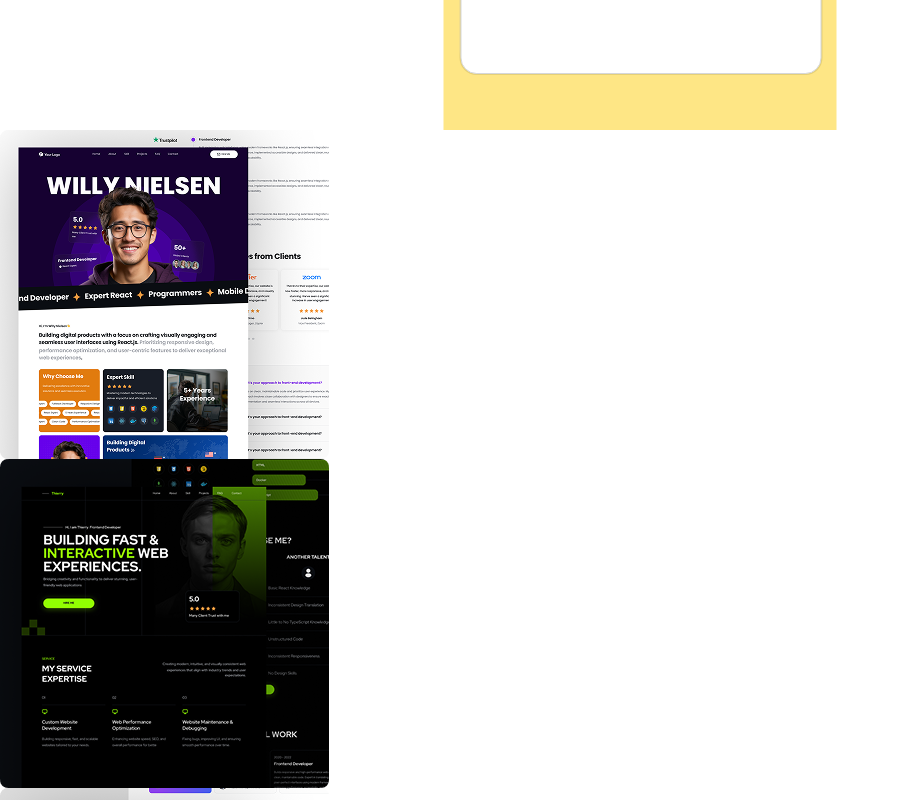
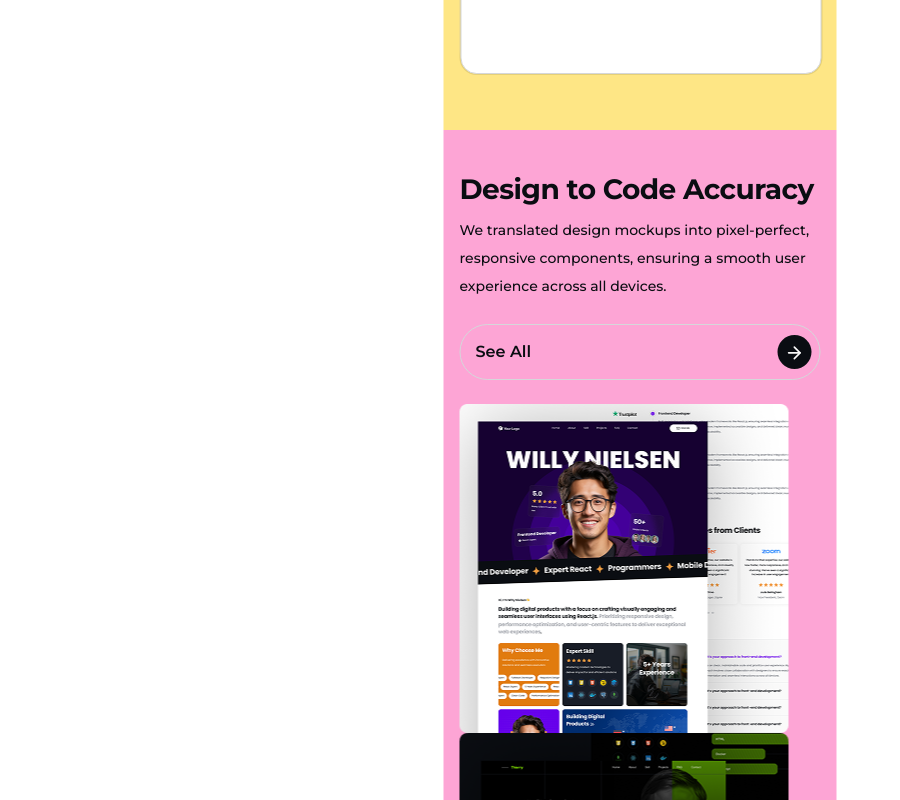
Before and after one commit to aziz-lgtm/nyc-portfolio-1-aziz-lgtm, a Next.js app in the folder portfolio-1/: page / in a window 1280 px wide. Shown: the part 3600-4400 px from the top of the page, without its empty margins (0-900 px from the left). Built offline with nearby package versions, Linux system fonts and the light colour scheme; a web font is replaced by a local one.

Commit message:
start fixing PortfoliosSection.tsx

```diff
--- a/portfolio-1/src/components/PortfoliosSection.tsx
+++ b/portfolio-1/src/components/PortfoliosSection.tsx
@@ -1,18 +1,23 @@
 import { portfolio } from "@/data/portfolio";
 import Image from "next/image";
+import { Button } from "./ui/button";
+import { ArrowRight } from "lucide-react";
 
 export default function PortfoliosSection() {
     return(
-        <section>
+        <section className="flex flex-col items-start py-10 px-4 gap-6 w-[393px] h-[1767px] flex-none order-4 grow-0 relative left-1/2 top-0 -translate-x-1/2 bg-pink-300">
             {/* main box 1: box 1, box 2 */}
-            <div>
+            <div className="flex flex-col items-start gap-6 w-[361px] h-[210px] flex-none order-0 self-stretch grow-0">
                 {/* box 1: title & subtitle */}
-                <div>
-                    <h2></h2>
-                    <p></p>
+                <div className="flex flex-col items-start gap-2 w-[361px] h-[130px] flex-none order-0 self-stretch grow-0">
+                    <h2 className="w-[361px] h-[38px] font-['Montserrat'] font-bold text-[28px] leading-[38px] tracking-[-0.02em] text-[#0A0D12] flex-none order-0 self-stretch grow-0">{portfolio.title}</h2>
+                    <p className="w-[361px] h-[84px] font-['Montserrat'] font-medium text-[14px] leading-[28px] text-[#0A0D12] flex-none order-1 self-stretch grow-0">{portfolio.subtitle}</p>
                 </div>
-                {/* box 2: the card 'more' */}
-                <div></div>
+                {/* box 2: p 'See All', button 'more' */}
+                <div className="box-border flex flex-row justify-center items-center py-2 pl-4 pr-2 gap-2 w-[361px] h-14 border border-[#D5D7DA] rounded-full flex-none order-1 self-stretch grow-0">
+                    <p className="w-[293px] h-[30px] font-['Montserrat'] font-semibold text-[16px] leading-[30px] text-[#0A0D12] flex-none order-0 grow">{portfolio.seeAllCard}</p>
+                    <Button className="flex flex-row items-center p-2 gap-2 w-9 h-9 bg-[#0A0D12] rounded-full flex-none order-1 grow-0"><div className="w-[20px] h-[20px] flex items-center self-center justify-center"><ArrowRight className="w-[19.67px]! h-[19.67px]!" /></div></Button>
+                </div>
             </div>
             {/* main box 2: portfolio 1, portfolio 2, portfolio 3 */}
             <div>
```
